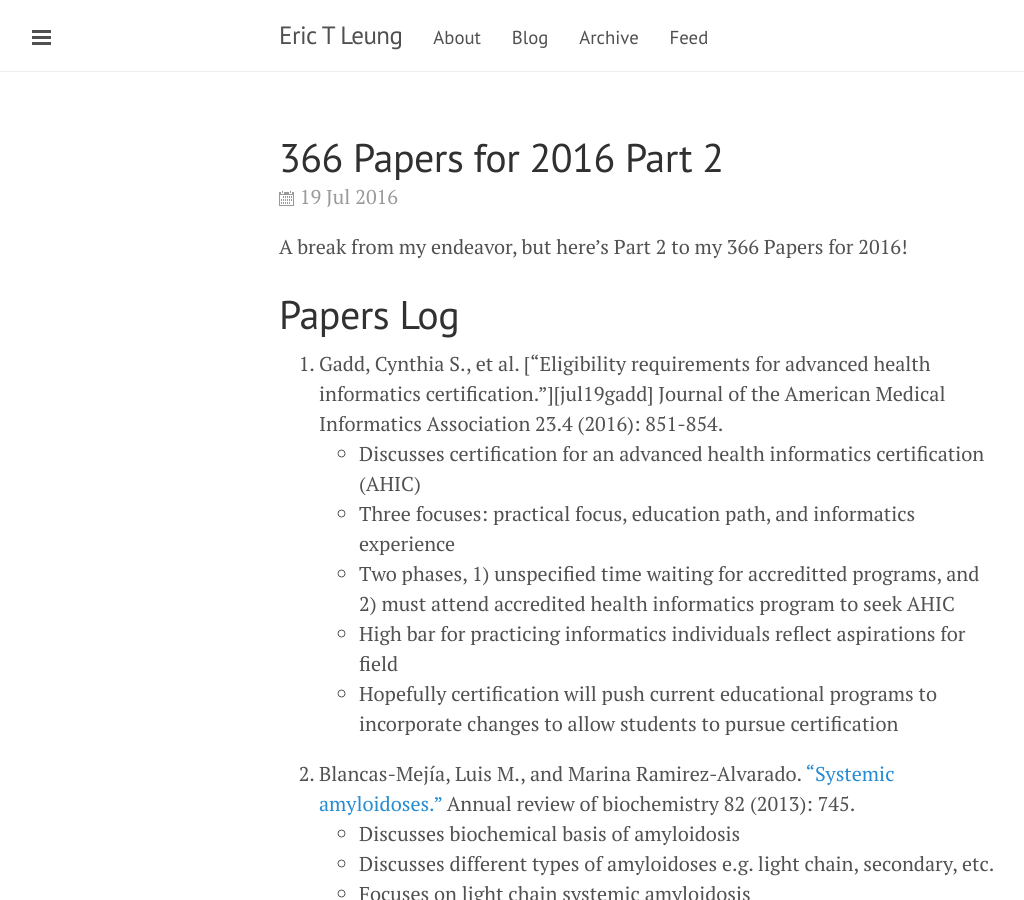
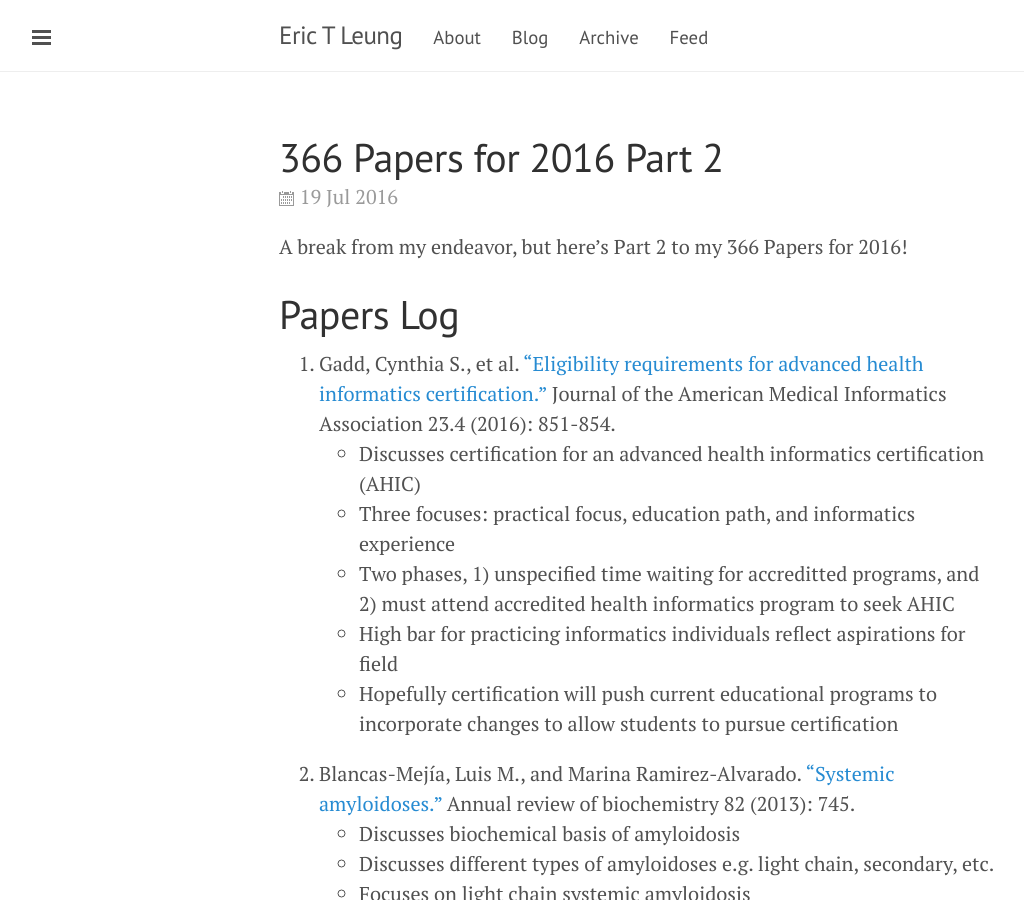
Before and after one commit to erictleung/erictleung.github.io, a Jekyll site: the page built from _posts/2016-07-19-366-papers-for-2016-part-2.md, in a window 1280 px wide and 900 px high. Shown: the whole window, without its empty margins (1-1025 px from the left). Built offline with Jekyll 4.4.1, drawn with Linux system fonts in a browser that asks for light colours; nearby versions of some CDN libraries; some of the changed lines change nothing that is shown.

Commit message:
Add link to AHIC article

```diff
--- a/_posts/2016-07-19-366-papers-for-2016-part-2.md
+++ b/_posts/2016-07-19-366-papers-for-2016-part-2.md
@@ -71,6 +71,7 @@ A break from my endeavor, but here's Part 2 to my 366 Papers for 2016!
      their relation to IBD, colorectal cancer, and liver disease
    - Discusses effects of the microbiome from birth to adulthood
 
+[jul19gadd]: http://jamia.oxfordjournals.org/content/23/4/851.abstract
 [jul17blancas]: http://www.ncbi.nlm.nih.gov/pmc/articles/PMC4044913/
 [jul08flores]: http://dx.doi.org/10.1371/journal.pone.0028132
 [jul9waldor]: http://dx.doi.org/10.1371/journal.pbio.1002050
```
